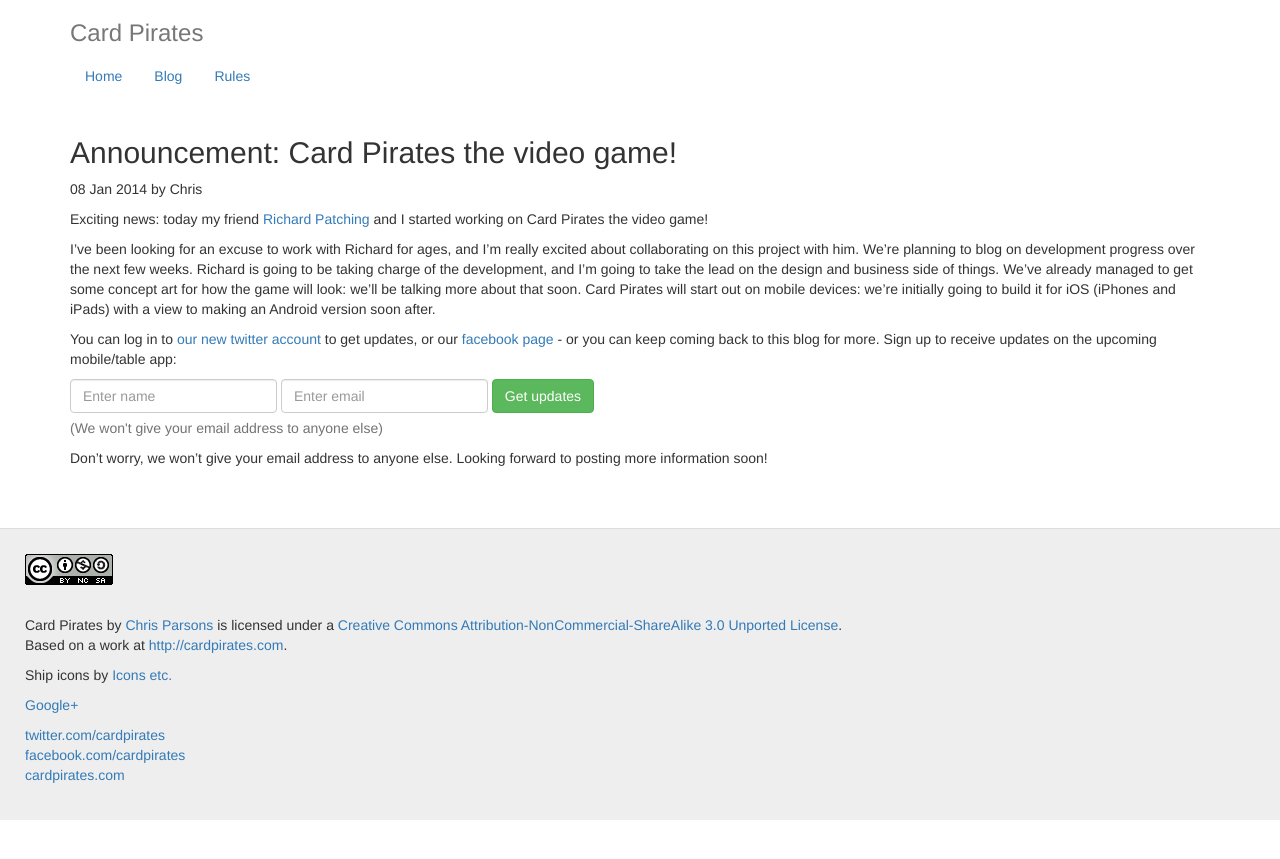
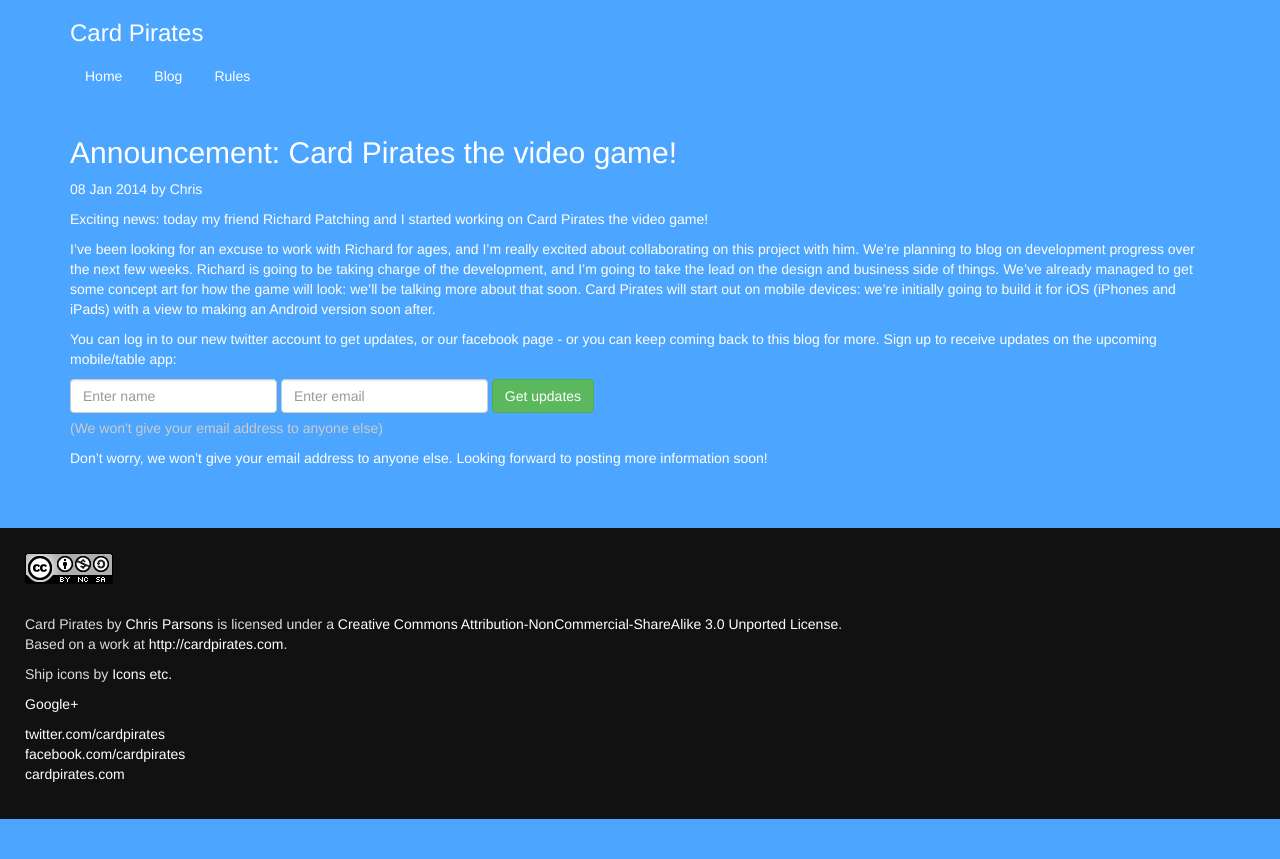
Before and after one commit to chrismdp/cardpirates, a Jekyll site: the page built from _posts/2014-01-08-announcement-card-pirates-for-tablet.md, in a window 1280 px wide. Shown: the top 859 px of the page. Built offline with Jekyll 4.4.1, drawn with Linux system fonts in a browser that asks for light colours; nearby versions of some CDN libraries.

Commit message:
More piratey theme with responsive elements

```diff
--- a/_layouts/default.html
+++ b/_layouts/default.html
@@ -17,10 +17,10 @@
     <![endif]-->
     <link rel="stylesheet" href="/css/main.css"/>
   </head>
-  <body>
+  <body class='{{ page.bodyclass }}'>
     <div class="container">
 
-      <h3 class="text-muted">Card Pirates</h3>
+      <h3><a href='/'>Card Pirates</a></h3>
       <ul class='nav nav-pills'>
         <li><a href="/">Home</a></li>
         <li><a href="/blog">Blog</a></li>
--- a/css/main.css
+++ b/css/main.css
@@ -1,6 +1,69 @@
 footer {
-  background: #eee;
+  color: #ddd;
+  background: #111;
   margin-top: 50px;
   padding: 25px;
-  border-top: 1px solid #ddd;
 }
+
+.jumbotron {
+  background: url(/assets/swatch-black25.png);
+}
+
+a {
+  color: white;
+}
+
+.text-muted, .help-block {
+  color: #ccc;
+}
+
+body {
+  color: white;
+  background: #4ca5ff; /* Old browsers */
+}
+
+.screenshots {
+  position: relative;
+}
+
+img.ipad {
+  margin-left: -40px;
+}
+
+.caption {
+  position: absolute;
+  padding: 100px 150px;
+  font-size: 2em;
+  opacity: 0.75;
+}
+
+@media (min-width: 992px) {
+  img.ipad {
+    margin-left: 0px;
+    margin-top: -10px;
+    width: 100%;
+    display: block;
+  }
+
+  .jumbotron {
+    background: transparent;
+  }
+
+
+  body.index {
+    background: -moz-linear-gradient(top,  #4ca5ff 1%, #cec8b5 42%, #77bbef 42%, #223b44 100%); /* FF3.6+ */
+    background: -webkit-gradient(linear, left top, left bottom, color-stop(1%,#4ca5ff), color-stop(42%,#cec8b5), color-stop(42%,#77bbef), color-stop(100%,#223b44)); /* Chrome,Safari4+ */
+    background: -webkit-linear-gradient(top,  #4ca5ff 1%,#cec8b5 42%,#77bbef 42%,#223b44 100%); /* Chrome10+,Safari5.1+ */
+    background: -o-linear-gradient(top,  #4ca5ff 1%,#cec8b5 42%,#77bbef 42%,#223b44 100%); /* Opera 11.10+ */
+    background: -ms-linear-gradient(top,  #4ca5ff 1%,#cec8b5 42%,#77bbef 42%,#223b44 100%); /* IE10+ */
+    background: linear-gradient(to bottom,  #4ca5ff 1%,#cec8b5 42%,#77bbef 42%,#223b44 100%); /* W3C */
+    filter: progid:DXImageTransform.Microsoft.gradient( startColorstr='#4ca5ff', endColorstr='#223b44',GradientType=0 ); /* IE6-9 */
+  }
+}
+
+
+@media (min-width: 1200px) {
+  img.ipad {
+    margin-top: -50px;
+  }
+}
```
Also changed, not shown: index.md (+10 -6 lines), assets/ipad.png, assets/swatch-black25.png (added).
